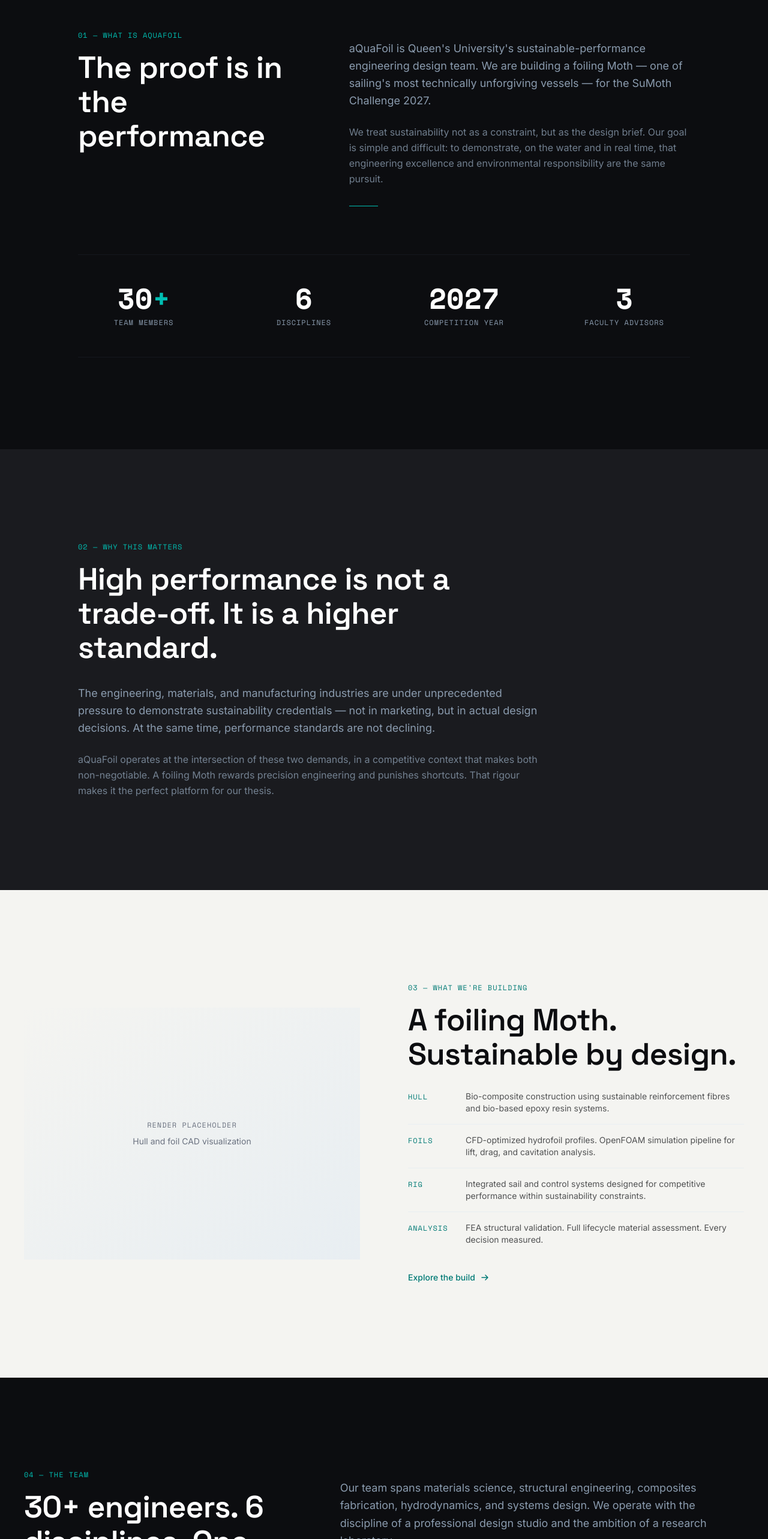
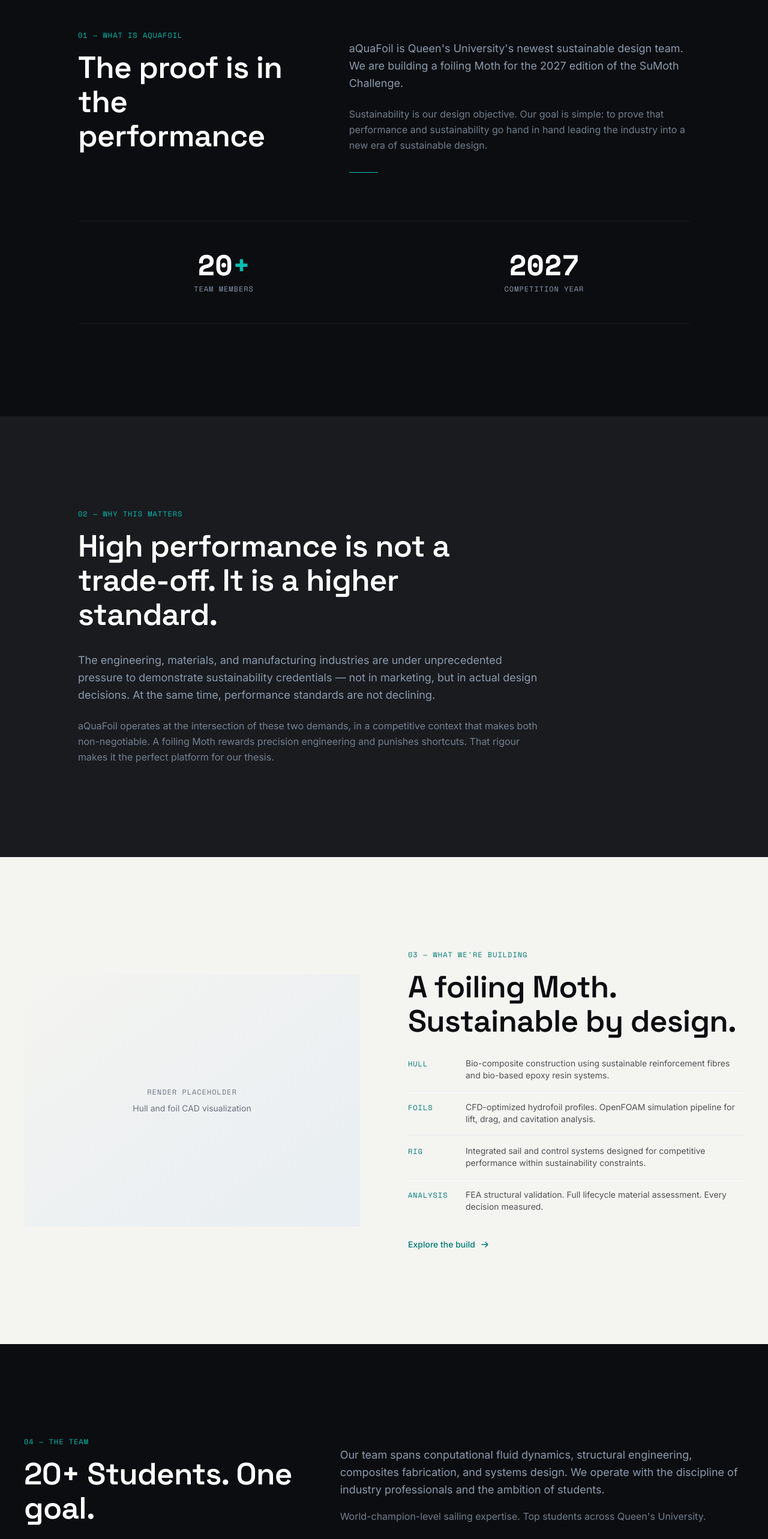
Before and after one commit to chizzyandy/aquafoilwebsite, a Next.js app: page / in a window 1280 px wide. Shown: the part 904-3470 px from the top of the page at 60% size. Built offline with nearby package versions, Linux system fonts and the light colour scheme.

Commit message:
Update page.tsx

```diff
--- a/src/app/page.tsx
+++ b/src/app/page.tsx
@@ -49,7 +49,7 @@
             <Link href="/partners" className="btn-primary">
               Explore partnership
               <svg width="16" height="16" viewBox="0 0 16 16" fill="none" className="ml-1">
-                <path d="M3 8h10M9 4l4 4-4 4" stroke="currentColor" strokeWidth="1.5" strokeLinecap="round" strokeLinejoin="round"/>
+                <path d="M3 8h10M9 4l4 4-4 4" stroke="currentColor" strokeWidth="1.5" strokeLinecap="round" strokeLinejoin="round" />
               </svg>
             </Link>
             <Link href="/updates" className="btn-secondary">
@@ -85,10 +85,10 @@
             <div className="md:col-span-7 md:pt-4">
               <div className="reveal reveal-delay-1">
                 <p className="text-lg text-steel leading-relaxed mb-6">
-                  aQuaFoil is Queen&apos;s University&apos;s sustainable-performance engineering design team. We are building a foiling Moth — one of sailing&apos;s most technically unforgiving vessels — for the SuMoth Challenge 2027.
+                  aQuaFoil is Queen&apos;s University&apos;s newest sustainable design team. We are building a foiling Moth for the 2027 edition of the SuMoth Challenge.
                 </p>
                 <p className="text-base text-steel/80 leading-relaxed mb-8">
-                  We treat sustainability not as a constraint, but as the design brief. Our goal is simple and difficult: to demonstrate, on the water and in real time, that engineering excellence and environmental responsibility are the same pursuit.
+                  Sustainability is our design objective. Our goal is simple: to prove that performance and sustainability go hand in hand leading the industry into a new era of sustainable design.
                 </p>
                 <div className="signal-line" />
               </div>
@@ -96,14 +96,12 @@
           </div>
 
           {/* Stats */}
-          <div className="reveal reveal-delay-2 mt-20 grid grid-cols-2 md:grid-cols-4 gap-8 md:gap-12 py-12 border-t border-b border-slate/30">
-            <StatCounter value={30} suffix="+" label="Team Members" />
-            <StatCounter value={6} label="Disciplines" />
+          <div className="reveal reveal-delay-2 mt-20 grid grid-cols-1 md:grid-cols-2 gap-8 md:gap-12 py-12 border-t border-b border-slate/30">
+            <StatCounter value={20} suffix="+" label="Team Members" />
             <div className="text-center">
               <div className="text-data text-4xl md:text-5xl text-white mb-2">2027</div>
               <p className="text-label text-steel">Competition Year</p>
             </div>
-            <StatCounter value={3} label="Faculty Advisors" />
           </div>
         </div>
       </RevealSection>
@@ -177,7 +175,7 @@
               <Link href="/build" className="inline-flex items-center gap-2 text-sm font-medium text-signal-deep hover:text-void transition-colors">
                 Explore the build
                 <svg width="16" height="16" viewBox="0 0 16 16" fill="none">
-                  <path d="M3 8h10M9 4l4 4-4 4" stroke="currentColor" strokeWidth="1.5" strokeLinecap="round" strokeLinejoin="round"/>
+                  <path d="M3 8h10M9 4l4 4-4 4" stroke="currentColor" strokeWidth="1.5" strokeLinecap="round" strokeLinejoin="round" />
                 </svg>
               </Link>
             </div>
@@ -194,36 +192,17 @@
             <div className="md:col-span-5">
               <p className="reveal text-label text-signal mb-4">04 — The team</p>
               <h2 className="reveal reveal-delay-1 text-section text-white">
-                30+ engineers. 6 disciplines. One standard.
+                20+ Students. One goal.
               </h2>
             </div>
             <div className="md:col-span-7 md:pt-4">
               <p className="reveal reveal-delay-2 text-lg text-steel leading-relaxed mb-4">
-                Our team spans materials science, structural engineering, composites fabrication, hydrodynamics, and systems design. We operate with the discipline of a professional design studio and the ambition of a research laboratory.
+                Our team spans conputational fluid dynamics, structural engineering, composites fabrication, and systems design. We operate with the discipline of industry professionals and the ambition of students.
               </p>
               <p className="reveal reveal-delay-3 text-base text-steel/80 leading-relaxed">
-                Faculty advisors from Smith School of Engineering. World-champion-level sailing expertise. Top engineering students across Queen&apos;s University.
+                World-champion-level sailing expertise. Top students across Queen&apos;s University.
               </p>
             </div>
-          </div>
-
-          {/* Discipline Grid */}
-          <div className="grid grid-cols-2 md:grid-cols-3 lg:grid-cols-6 gap-4">
-            {disciplines.map((d, i) => (
-              <div key={d.name} className={`reveal reveal-delay-${Math.min(i + 1, 6)} card-dark p-6`}>
-                <p className="text-data text-2xl text-white mb-1">{d.count}</p>
-                <p className="text-xs text-steel leading-snug">{d.name}</p>
-              </div>
-            ))}
-          </div>
-
-          <div className="reveal reveal-delay-3 mt-12 text-center">
-            <Link href="/about" className="inline-flex items-center gap-2 text-sm text-steel hover:text-signal transition-colors">
-              Meet the full team
-              <svg width="16" height="16" viewBox="0 0 16 16" fill="none">
-                <path d="M3 8h10M9 4l4 4-4 4" stroke="currentColor" strokeWidth="1.5" strokeLinecap="round" strokeLinejoin="round"/>
-              </svg>
-            </Link>
           </div>
         </div>
       </RevealSection>
@@ -245,22 +224,20 @@
             {timelinePhases.map((phase) => (
               <div
                 key={phase.id}
-                className={`card-dark p-8 relative overflow-hidden ${
-                  phase.status === 'active' ? 'border-signal/50' : ''
-                }`}
+                className={`card-dark p-8 relative overflow-hidden ${phase.status === 'active' ? 'border-signal/50' : ''
+                  }`}
               >
                 {phase.status === 'active' && (
                   <div className="absolute top-0 left-0 right-0 h-px bg-signal" />
                 )}
                 <div className="flex items-center justify-between mb-4">
                   <span className="text-label text-signal">{phase.phase}</span>
-                  <span className={`text-[10px] font-mono uppercase tracking-wider px-2 py-1 ${
-                    phase.status === 'completed'
-                      ? 'bg-signal/10 text-signal'
-                      : phase.status === 'active'
+                  <span className={`text-[10px] font-mono uppercase tracking-wider px-2 py-1 ${phase.status === 'completed'
+                    ? 'bg-signal/10 text-signal'
+                    : phase.status === 'active'
                       ? 'bg-signal/20 text-signal'
                       : 'bg-slate/30 text-mid'
-                  }`}>
+                    }`}>
                     {phase.status}
                   </span>
                 </div>
@@ -279,7 +256,7 @@
             <Link href="/build" className="inline-flex items-center gap-2 text-sm text-steel hover:text-signal transition-colors">
               Full project timeline
               <svg width="16" height="16" viewBox="0 0 16 16" fill="none">
-                <path d="M3 8h10M9 4l4 4-4 4" stroke="currentColor" strokeWidth="1.5" strokeLinecap="round" strokeLinejoin="round"/>
+                <path d="M3 8h10M9 4l4 4-4 4" stroke="currentColor" strokeWidth="1.5" strokeLinecap="round" strokeLinejoin="round" />
               </svg>
             </Link>
           </div>
@@ -319,7 +296,7 @@
             <Link href="/partners" className="btn-primary">
               Explore partnership
               <svg width="16" height="16" viewBox="0 0 16 16" fill="none" className="ml-1">
-                <path d="M3 8h10M9 4l4 4-4 4" stroke="currentColor" strokeWidth="1.5" strokeLinecap="round" strokeLinejoin="round"/>
+                <path d="M3 8h10M9 4l4 4-4 4" stroke="currentColor" strokeWidth="1.5" strokeLinecap="round" strokeLinejoin="round" />
               </svg>
             </Link>
           </div>
@@ -341,7 +318,7 @@
             <Link href="/updates" className="reveal reveal-delay-2 inline-flex items-center gap-2 text-sm text-signal-deep hover:text-void transition-colors mt-4 md:mt-0">
               All updates
               <svg width="16" height="16" viewBox="0 0 16 16" fill="none">
-                <path d="M3 8h10M9 4l4 4-4 4" stroke="currentColor" strokeWidth="1.5" strokeLinecap="round" strokeLinejoin="round"/>
+                <path d="M3 8h10M9 4l4 4-4 4" stroke="currentColor" strokeWidth="1.5" strokeLinecap="round" strokeLinejoin="round" />
               </svg>
             </Link>
           </div>
@@ -385,7 +362,7 @@
             <Link href="/partners" className="btn-primary">
               Explore partnership
               <svg width="16" height="16" viewBox="0 0 16 16" fill="none" className="ml-1">
-                <path d="M3 8h10M9 4l4 4-4 4" stroke="currentColor" strokeWidth="1.5" strokeLinecap="round" strokeLinejoin="round"/>
+                <path d="M3 8h10M9 4l4 4-4 4" stroke="currentColor" strokeWidth="1.5" strokeLinecap="round" strokeLinejoin="round" />
               </svg>
             </Link>
             <Link href="/join" className="btn-secondary">
```
